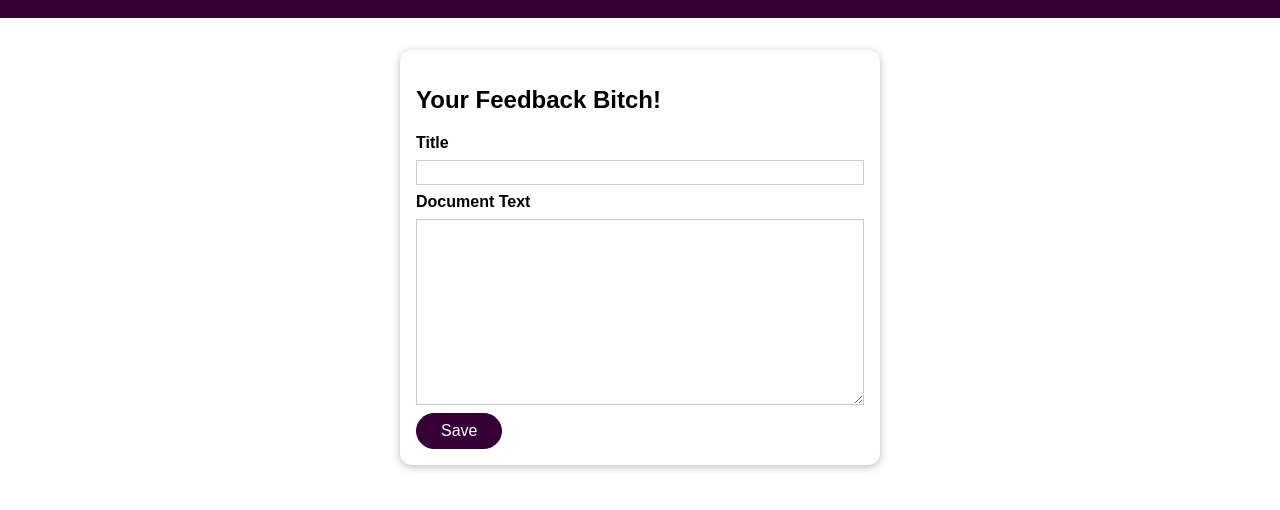
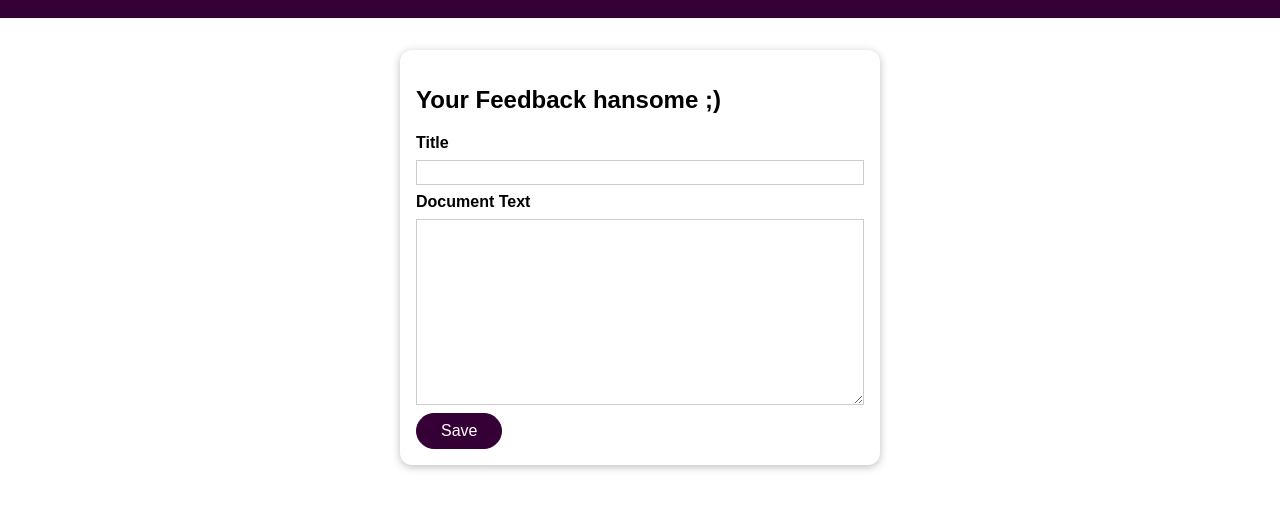
Before and after one commit to pafra2694/docker, a website: page 2/data-volumes-01-starting-setup/pages/feedback.html in a window 1280 px wide. Shown: the part 62-572 px from the top of the page. Drawn offline with Linux system fonts and the light colour scheme; files that its build step writes are made by us from their sources.

Commit message:
actualización proyecto

```diff
--- a/2/data-volumes-01-starting-setup/pages/feedback.html
+++ b/2/data-volumes-01-starting-setup/pages/feedback.html
@@ -12,7 +12,7 @@
     </header>
     <main>
       <section>
-        <h2>Your Feedback Bitch!</h2>
+        <h2>Your Feedback hansome ;)</h2>
         <form action="/create" method="POST">
           <div class="form-control">
             <label for="title">Title</label>
```
